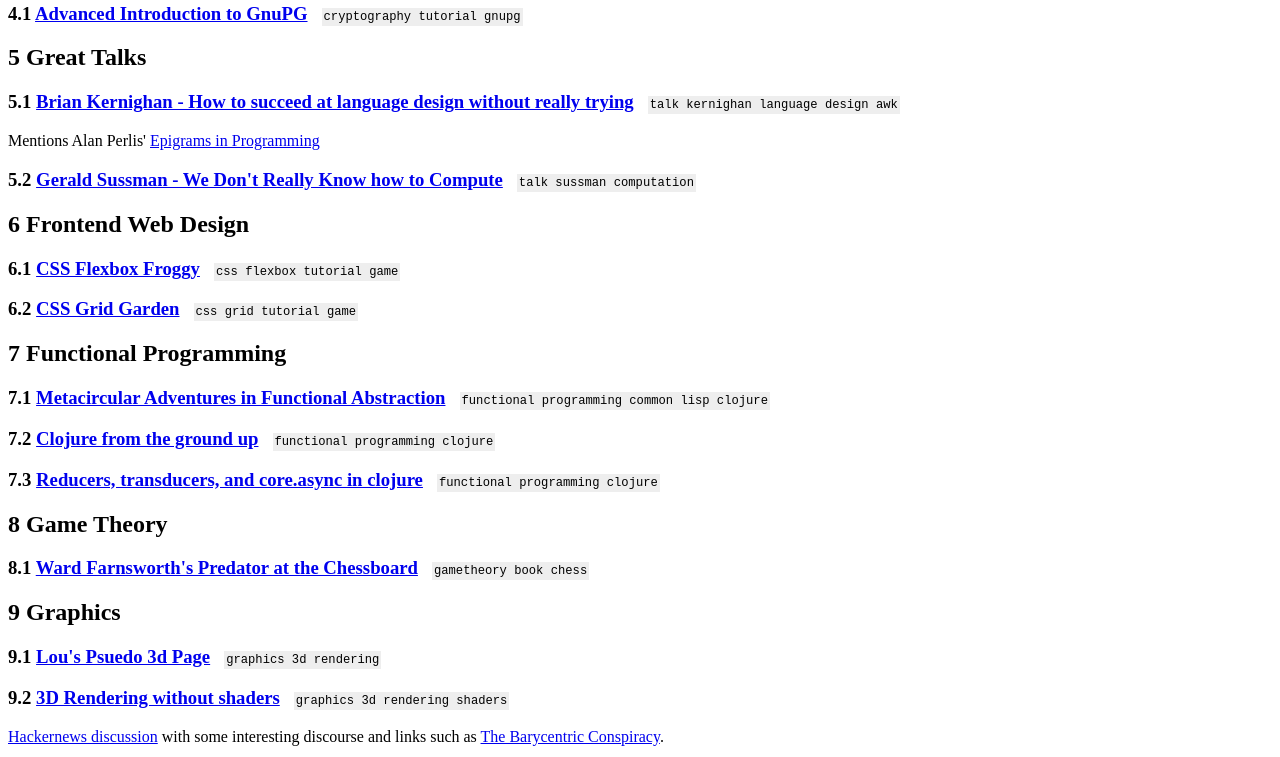
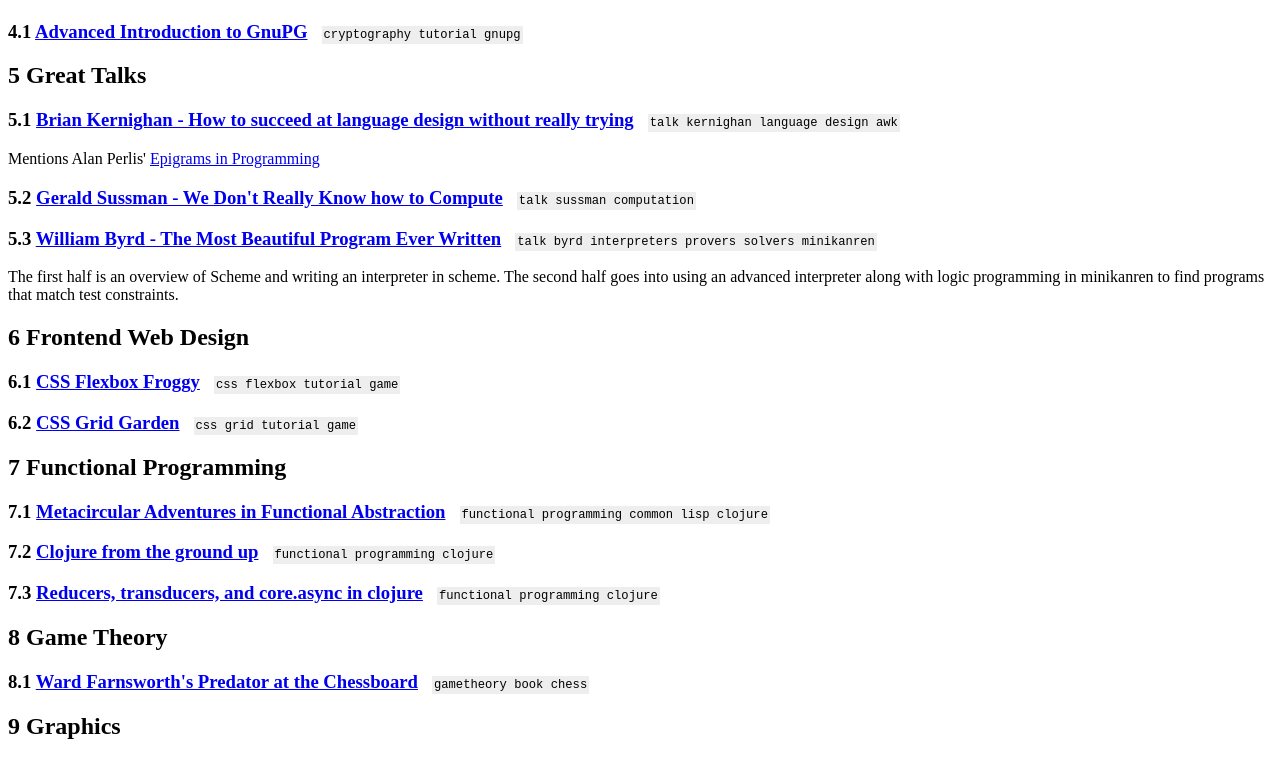
Before and after one commit to merlincorey/merlincorey.github.io, a plain HTML site: page borgmarks/index.html in a window 1280 px wide. Shown: the part 2019-2776 px from the top of the page. Drawn offline with Linux system fonts and the light colour scheme.

Commit message:
Add William Byrd - The Most Beautiful Program Ever Written to borgmarks great talks.

```diff
--- a/borgmarks/index.html
+++ b/borgmarks/index.html
@@ -4,7 +4,7 @@
 <html xmlns="http://www.w3.org/1999/xhtml" lang="en" xml:lang="en">
 <head>
 <title>index</title>
-<!-- 2017-07-16 Sun 03:57 -->
+<!-- 2017-07-23 Sun 21:54 -->
 <meta  http-equiv="Content-Type" content="text/html;charset=utf-8" />
 <meta  name="generator" content="Org-mode" />
 <meta  name="author" content="Merlin" />
@@ -178,6 +178,7 @@
 <ul>
 <li><a href="#sec-5-1">5.1. Brian Kernighan - How to succeed at language design without really trying&#xa0;&#xa0;&#xa0;<span class="tag"><span class="talk">talk</span>&#xa0;<span class="kernighan">kernighan</span>&#xa0;<span class="language">language</span>&#xa0;<span class="design">design</span>&#xa0;<span class="awk">awk</span></span></a></li>
 <li><a href="#sec-5-2">5.2. Gerald Sussman - We Don't Really Know how to Compute&#xa0;&#xa0;&#xa0;<span class="tag"><span class="talk">talk</span>&#xa0;<span class="sussman">sussman</span>&#xa0;<span class="computation">computation</span></span></a></li>
+<li><a href="#sec-5-3">5.3. William Byrd - The Most Beautiful Program Ever Written&#xa0;&#xa0;&#xa0;<span class="tag"><span class="talk">talk</span>&#xa0;<span class="byrd">byrd</span>&#xa0;<span class="interpreters">interpreters</span>&#xa0;<span class="provers">provers</span>&#xa0;<span class="solvers">solvers</span>&#xa0;<span class="minikanren">minikanren</span></span></a></li>
 </ul>
 </li>
 <li><a href="#sec-6">6. Frontend Web Design</a>
@@ -365,8 +366,17 @@
 <div id="outline-container-sec-5-2" class="outline-3">
 <h3 id="sec-5-2"><span class="section-number-3">5.2</span> <a href="https://www.youtube.com/watch?v=O3tVctB_VSU">Gerald Sussman - We Don't Really Know how to Compute</a>&#xa0;&#xa0;&#xa0;<span class="tag"><span class="talk">talk</span>&#xa0;<span class="sussman">sussman</span>&#xa0;<span class="computation">computation</span></span></h3>
 </div>
+
+<div id="outline-container-sec-5-3" class="outline-3">
+<h3 id="sec-5-3"><span class="section-number-3">5.3</span> <a href="https://www.youtube.com/watch?v=OyfBQmvr2Hc">William Byrd - The Most Beautiful Program Ever Written</a>&#xa0;&#xa0;&#xa0;<span class="tag"><span class="talk">talk</span>&#xa0;<span class="byrd">byrd</span>&#xa0;<span class="interpreters">interpreters</span>&#xa0;<span class="provers">provers</span>&#xa0;<span class="solvers">solvers</span>&#xa0;<span class="minikanren">minikanren</span></span></h3>
+<div class="outline-text-3" id="text-5-3">
+<p>
+The first half is an overview of Scheme and writing an interpreter in scheme.
+The second half goes into using an advanced interpreter along with logic programming in minikanren to find programs that match test constraints.
+</p>
 </div>
-
+</div>
+</div>
 
 <div id="outline-container-sec-6" class="outline-2">
 <h2 id="sec-6"><span class="section-number-2">6</span> Frontend Web Design</h2>
@@ -537,7 +547,7 @@
 </div>
 <div id="postamble" class="status">
 <p class="author">Author: Merlin</p>
-<p class="date">Created: 2017-07-16 Sun 03:57</p>
+<p class="date">Created: 2017-07-23 Sun 21:54</p>
 <p class="creator"><a href="http://www.gnu.org/software/emacs/">Emacs</a> 25.2.1 (<a href="http://orgmode.org">Org</a> mode 8.2.10)</p>
 <p class="validation"><a href="http://validator.w3.org/check?uri=referer">Validate</a></p>
 </div>
```
Also changed, not shown: 1 other file.
